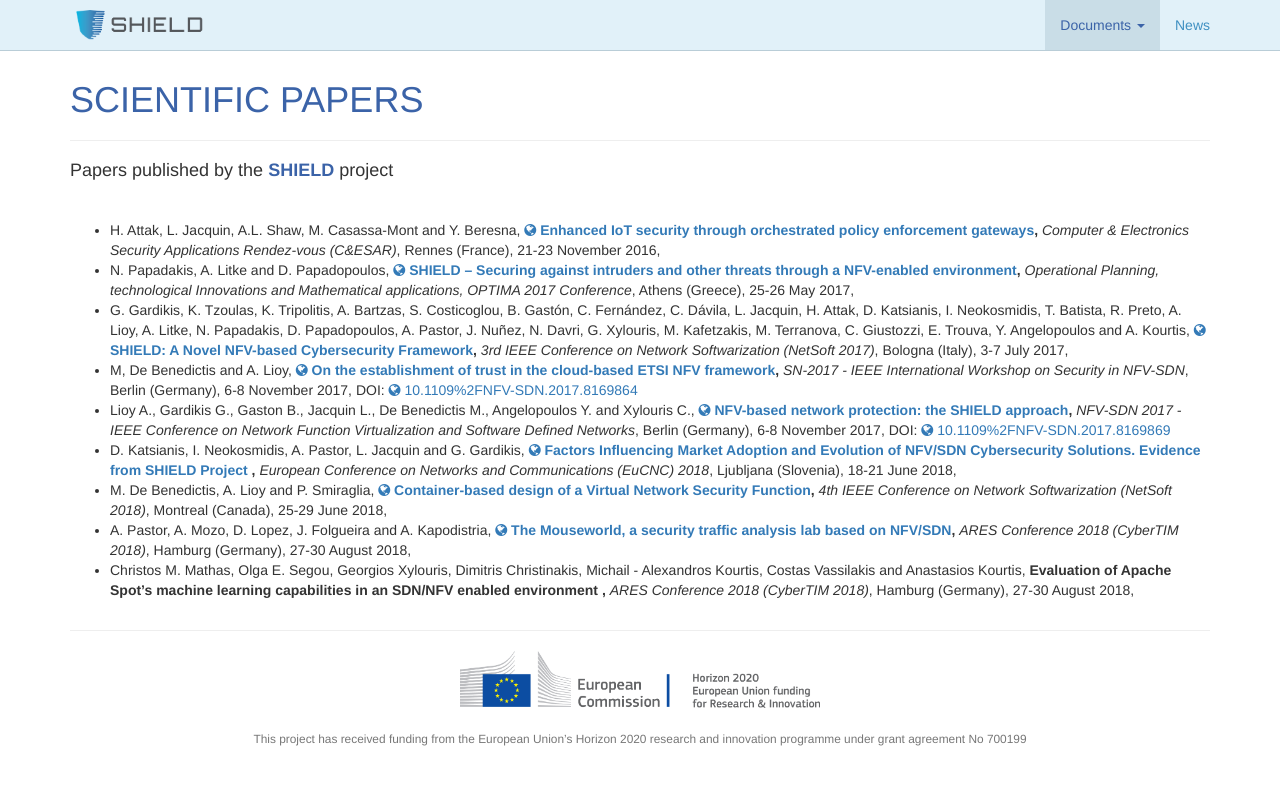
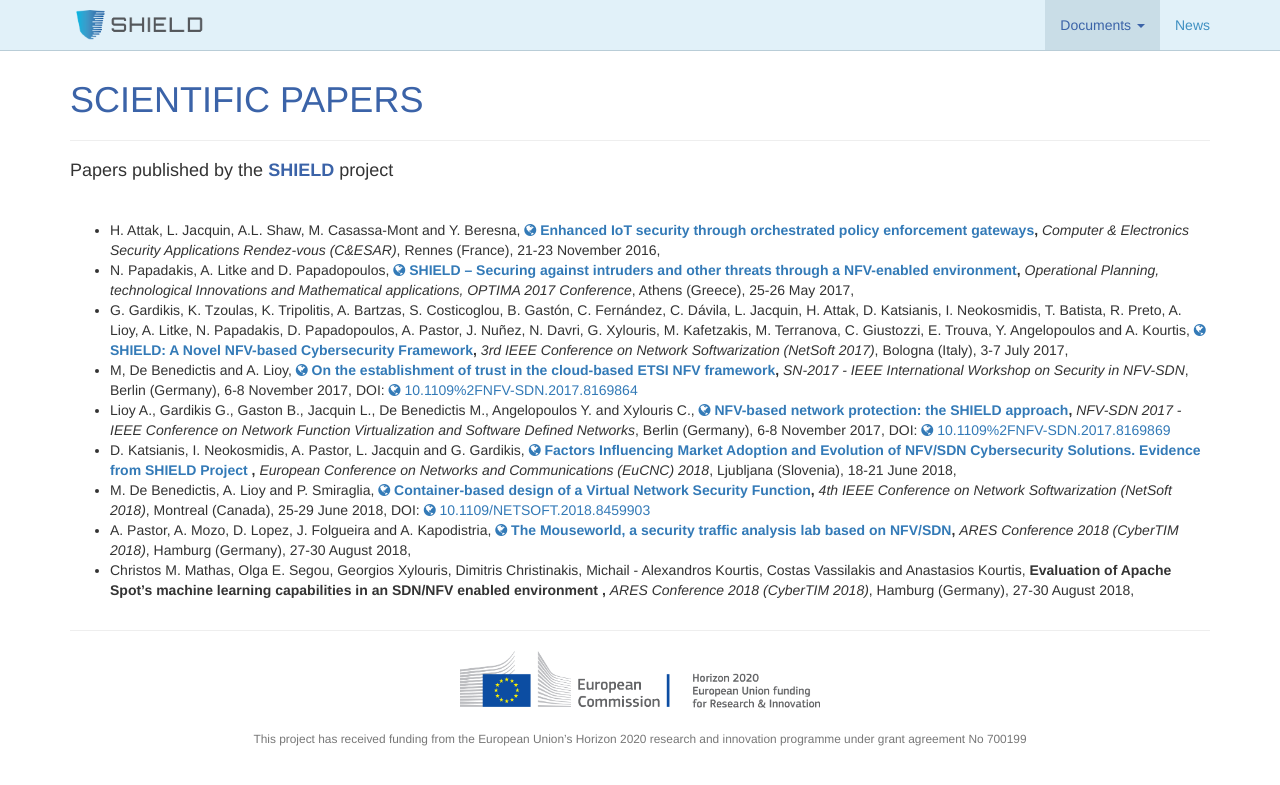
Before and after one commit to torsec/shield-h2020, a Jekyll site: the page built from documents/scientific-papers.md, in a window 1280 px wide. Shown: the top 785 px of the page. Built offline with Jekyll 4.4.1, drawn with Linux system fonts in a browser that asks for light colours; comment, search, counter and statistics services are not loaded.

Commit message:
Added DOI for netsoft paper

```diff
--- a/_data/documents/scientific-papers.yaml
+++ b/_data/documents/scientific-papers.yaml
@@ -66,7 +66,7 @@
   pages:
   file: netsoft2018_paper.pdf
   issn:
-  doi:
+  doi: 10.1109/NETSOFT.2018.8459903
 
 - title: "The Mouseworld, a security traffic analysis lab based on NFV/SDN"
   authors: A. Pastor, A. Mozo, D. Lopez, J. Folgueira and A. Kapodistria
```
